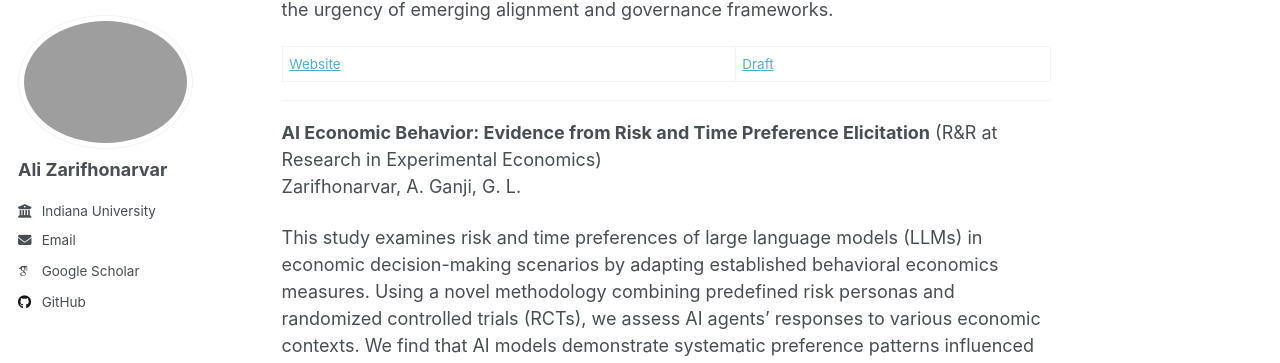
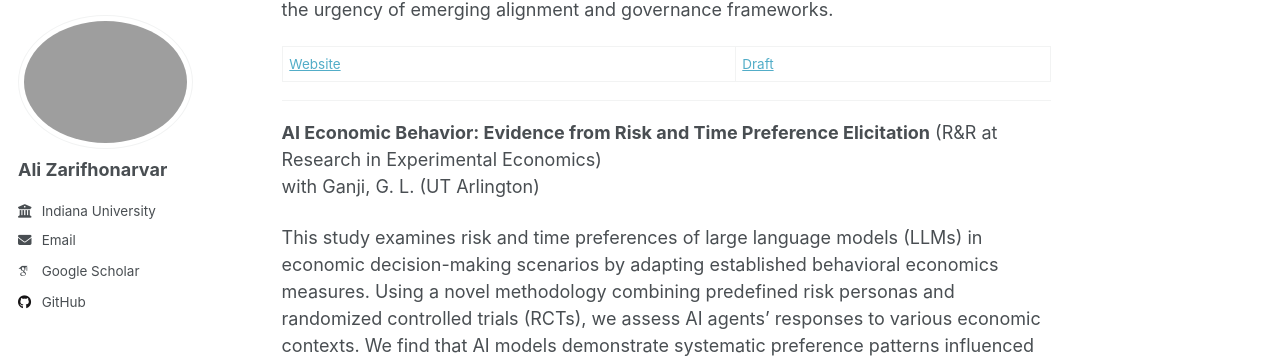
Before and after one commit to alizarif/alizarif.github.io, a Jekyll site: the page built from _pages/about.md, in a window 1280 px wide and 900 px high, scrolled down 1915 px. Shown: the part 84-447 px from the top of the window. Built offline with Jekyll 4.4.1, drawn with Linux system fonts in a browser that asks for light colours; some web fonts are replaced.

Commit message:
Update about.md

```diff
--- a/_pages/about.md
+++ b/_pages/about.md
@@ -42,7 +42,7 @@ We directly compare the persuasion capabilities of a frontier large language mod
 ---
 
 **AI Economic Behavior: Evidence from Risk and Time Preference Elicitation** (R&R at Research in Experimental Economics)
-Zarifhonarvar, A. Ganji, G. L.
+with Ganji, G. L. (UT Arlington)
 
 This study examines risk and time preferences of large language models (LLMs) in economic decision-making scenarios by adapting established behavioral economics measures. Using a novel methodology combining predefined risk personas and randomized controlled trials (RCTs), we assess AI agents' responses to various economic contexts. We find that AI models demonstrate systematic preference patterns influenced by both assigned personas and economic conditions, with larger models exhibiting more sophisticated preference updating than smaller models. Notably, recession scenarios elicit stronger preference adjustments than boom scenarios across all models, while risk-averse personas maintain consistent positions regardless of context. The results reveal that AI agents can develop coherent economic preferences distinct from human decision-making patterns, particularly in their response to negative economic information.
 
```
